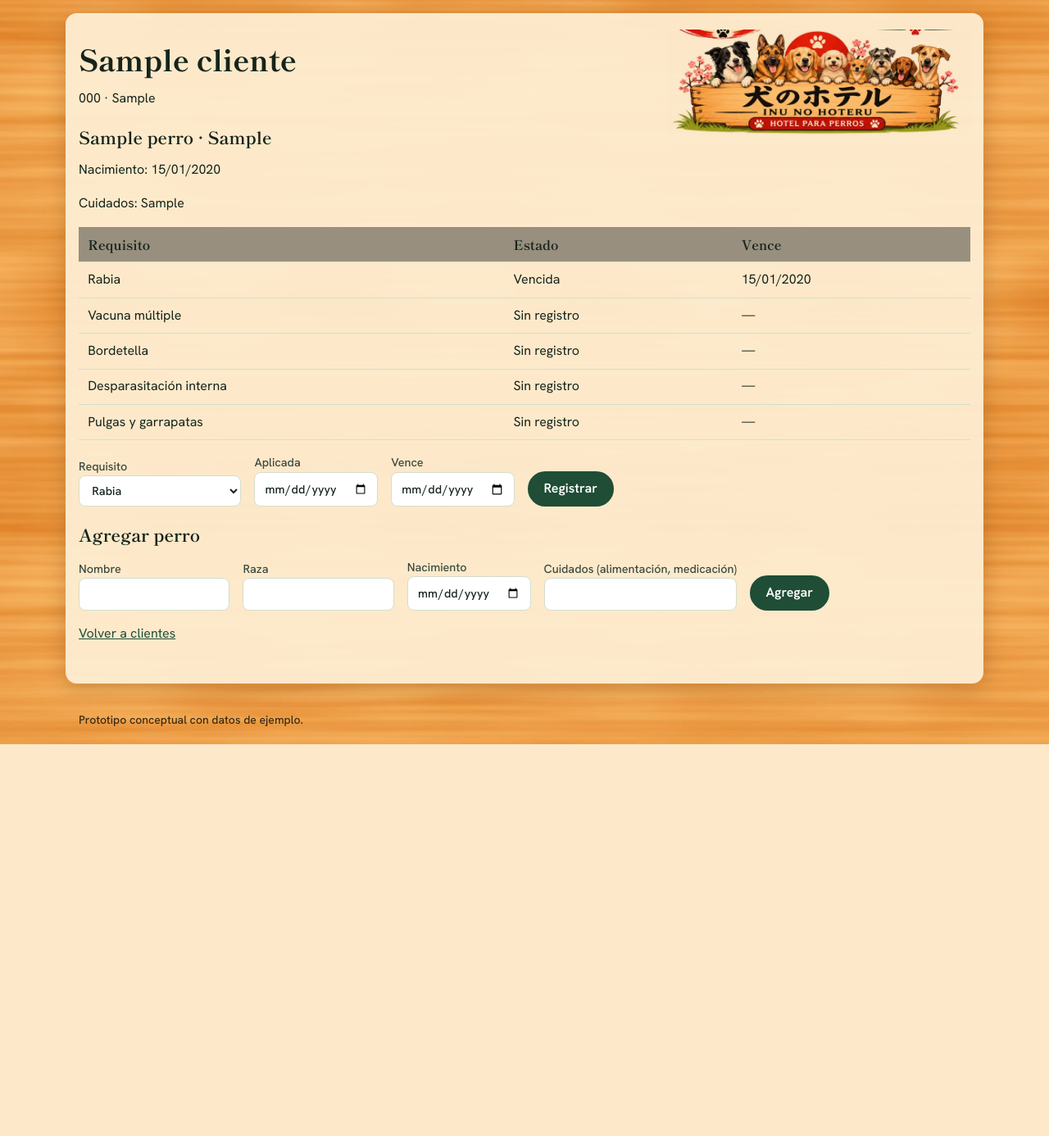
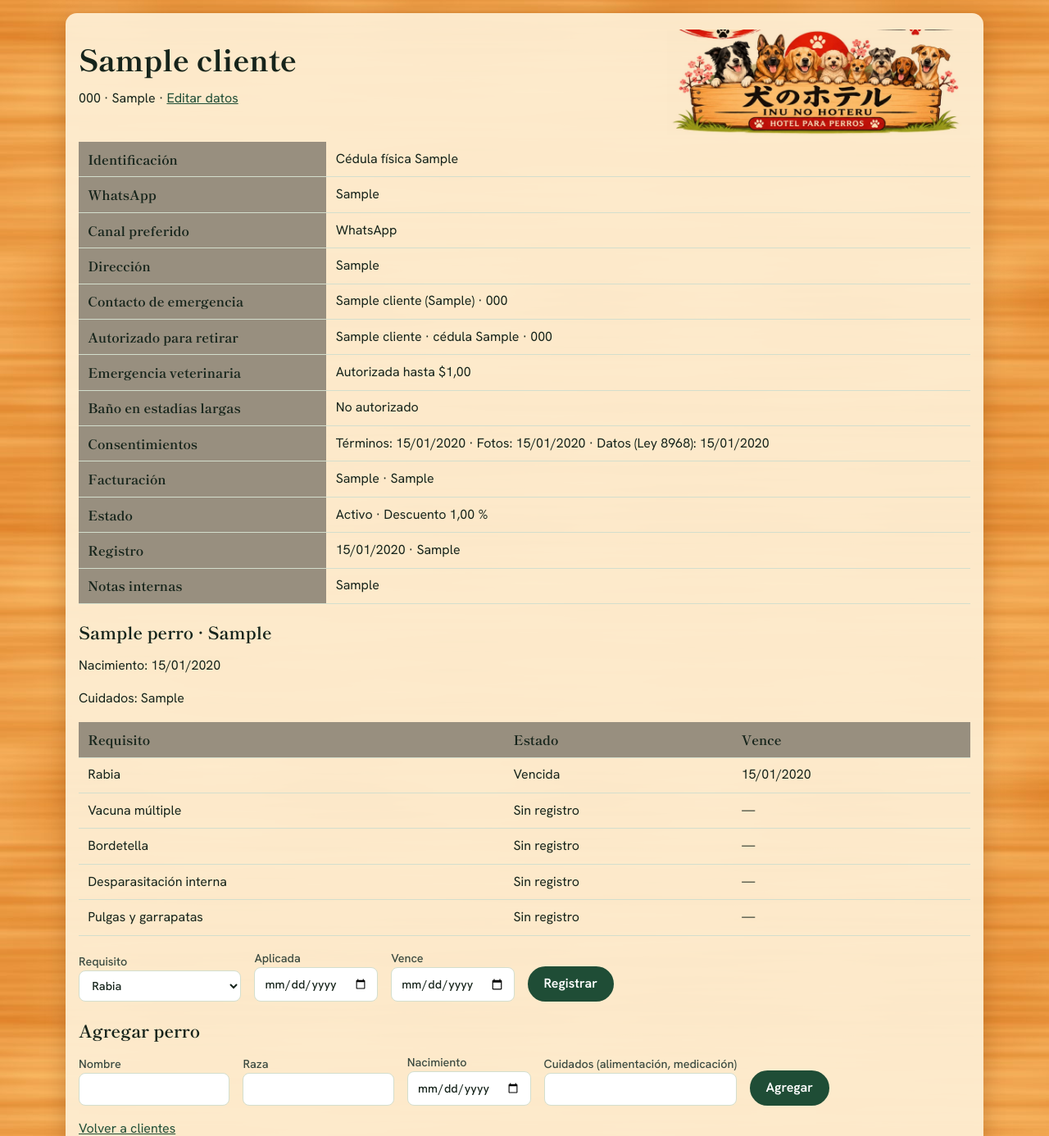
Before and after one commit to Rams1979/ProyectoFinal, a Django app: page /clientes/1/ in a window 1280 px wide. Shown: the part 144-1530 px from the top of the page at 82% size. Before the commit the page ends 1052 px from the top, so only its background shows below. Run offline with Django 5.2, Linux system fonts and the light colour scheme; a user stored in the database is signed in; data comes from the database, SQL or seed files in the repository; tables that the repository leaves empty hold one stand-in row (values such as "Sample post").

Commit message:
Maestro de clientes con los campos del CU-02, alta y edición completas
Co-Authored-By: Claude Sonnet 5.5 <noreply@anthropic.com>
Claude-Session: https://claude.ai/code/session_01H4VduQXZ5Z2oXwXXKB9S3a

```diff
--- a/config/urls.py
+++ b/config/urls.py
@@ -30,6 +30,7 @@ urlpatterns = [
     path("clientes/", views.clientes, name="clientes"),
     path("clientes/nuevo/", views.cliente_nuevo, name="cliente_nuevo"),
     path("clientes/<int:cliente_id>/", views.cliente, name="cliente"),
+    path("clientes/<int:cliente_id>/editar/", views.cliente_editar, name="cliente_editar"),
     path("reserva/<int:reserva_id>/cancelar/", views.cancelar, name="cancelar"),
     path("reserva/<int:reserva_id>/editar/", views.editar_reserva, name="editar_reserva"),
     path("cuidado/", views.cuidado, name="cuidado"),
--- a/hotel/models.py
+++ b/hotel/models.py
@@ -35,10 +35,39 @@ class BloqueoHabitacion(models.Model):
 
 
 class Cliente(models.Model):
+    """Maestro de clientes según el CU-02 del documento del caso de uso."""
+
+    TIPOS_ID = [("fisica", "Cédula física"), ("juridica", "Cédula jurídica"), ("dimex", "DIMEX"), ("pasaporte", "Pasaporte")]
+    ESTADOS = [("activo", "Activo"), ("inactivo", "Inactivo"), ("bloqueado", "Bloqueado")]
+    CANALES = [("whatsapp", "WhatsApp"), ("correo", "Correo electrónico"), ("ambos", "Ambos")]
+
     nombre = models.CharField(max_length=120)
+    tipo_identificacion = models.CharField(max_length=10, choices=TIPOS_ID, blank=True)
+    identificacion = models.CharField(max_length=30, blank=True)
+    correo = models.EmailField(blank=True)
     telefono = models.CharField(max_length=30, unique=True)
-    correo = models.EmailField(blank=True)
-    creado = models.DateTimeField(auto_now_add=True)
+    whatsapp = models.CharField("WhatsApp", max_length=30, blank=True)
+    canal_preferido = models.CharField(max_length=10, choices=CANALES, default="ambos")
+    direccion = models.CharField(max_length=250, blank=True)
+    emergencia_nombre = models.CharField(max_length=120, blank=True)
+    emergencia_parentesco = models.CharField(max_length=60, blank=True)
+    emergencia_telefono = models.CharField(max_length=30, blank=True)
+    retira_nombre = models.CharField("Persona autorizada para retirar", max_length=120, blank=True)
+    retira_cedula = models.CharField(max_length=30, blank=True)
+    retira_telefono = models.CharField(max_length=30, blank=True)
+    vet_autoriza = models.BooleanField("Autoriza atención veterinaria de emergencia", default=False)
+    vet_monto_max = models.DecimalField(max_digits=10, decimal_places=2, null=True, blank=True)
+    acepta_terminos_en = models.DateField(null=True, blank=True)
+    acepta_fotos_en = models.DateField(null=True, blank=True)
+    acepta_datos_en = models.DateField(null=True, blank=True)  # tratamiento de datos, Ley 8968
+    fact_razon_social = models.CharField(max_length=150, blank=True)
+    fact_cedula_juridica = models.CharField(max_length=30, blank=True)
+    estado = models.CharField(max_length=10, choices=ESTADOS, default="activo")
+    notas_internas = models.TextField(blank=True)
+    como_nos_conocio = models.CharField(max_length=100, blank=True)
+    bano_estadias_largas = models.BooleanField("Autoriza baño en estadías de más de 7 días", default=False)
+    descuento_pct = models.DecimalField("Descuento (%)", max_digits=5, decimal_places=2, default=0)  # solo lo aprueba el administrador
+    creado = models.DateTimeField(auto_now_add=True)  # fecha de registro
 
     class Meta:
         ordering = ["nombre"]
--- a/hotel/templates/hotel/cliente.html
+++ b/hotel/templates/hotel/cliente.html
@@ -1,7 +1,23 @@
 {% extends "hotel/base.html" %}
 {% block contenido %}
   <h2>{{ c.nombre }}</h2>
-  <p>{{ c.telefono }}{% if c.correo %} · {{ c.correo }}{% endif %}</p>
+  {% if c.estado == "bloqueado" %}<p class="aviso"><strong>Cliente bloqueado.</strong> {{ c.notas_internas }}</p>{% endif %}
+  <p>{{ c.telefono }}{% if c.correo %} · {{ c.correo }}{% endif %} · <a href="{% url 'cliente_editar' c.pk %}">Editar datos</a></p>
+  <table>
+    {% if c.identificacion %}<tr><th>Identificación</th><td>{{ c.get_tipo_identificacion_display }} {{ c.identificacion }}</td></tr>{% endif %}
+    {% if c.whatsapp %}<tr><th>WhatsApp</th><td>{{ c.whatsapp }}</td></tr>{% endif %}
+    <tr><th>Canal preferido</th><td>{{ c.get_canal_preferido_display }}</td></tr>
+    {% if c.direccion %}<tr><th>Dirección</th><td>{{ c.direccion }}</td></tr>{% endif %}
+    {% if c.emergencia_nombre %}<tr><th>Contacto de emergencia</th><td>{{ c.emergencia_nombre }}{% if c.emergencia_parentesco %} ({{ c.emergencia_parentesco }}){% endif %} · {{ c.emergencia_telefono }}</td></tr>{% endif %}
+    {% if c.retira_nombre %}<tr><th>Autorizado para retirar</th><td>{{ c.retira_nombre }} · cédula {{ c.retira_cedula }} · {{ c.retira_telefono }}</td></tr>{% endif %}
+    <tr><th>Emergencia veterinaria</th><td>{% if c.vet_autoriza %}Autorizada{% if c.vet_monto_max %} hasta ${{ c.vet_monto_max }}{% endif %}{% else %}No autorizada{% endif %}</td></tr>
+    <tr><th>Baño en estadías largas</th><td>{% if c.bano_estadias_largas %}Autorizado{% else %}No autorizado{% endif %}</td></tr>
+    <tr><th>Consentimientos</th><td>Términos: {{ c.acepta_terminos_en|date:"d/m/Y"|default:"pendiente" }} · Fotos: {{ c.acepta_fotos_en|date:"d/m/Y"|default:"pendiente" }} · Datos (Ley 8968): {{ c.acepta_datos_en|date:"d/m/Y"|default:"pendiente" }}</td></tr>
+    {% if c.fact_razon_social %}<tr><th>Facturación</th><td>{{ c.fact_razon_social }} · {{ c.fact_cedula_juridica }}</td></tr>{% endif %}
+    <tr><th>Estado</th><td>{{ c.get_estado_display }}{% if c.descuento_pct %} · Descuento {{ c.descuento_pct }} %{% endif %}</td></tr>
+    <tr><th>Registro</th><td>{{ c.creado|date:"d/m/Y" }}{% if c.como_nos_conocio %} · {{ c.como_nos_conocio }}{% endif %}</td></tr>
+    {% if c.notas_internas and c.estado != "bloqueado" %}<tr><th>Notas internas</th><td>{{ c.notas_internas }}</td></tr>{% endif %}
+  </table>
   {% if error %}<p class="error">{{ error }}</p>{% endif %}
 
   {% for item in perros %}
--- a/hotel/views.py
+++ b/hotel/views.py
@@ -8,6 +8,7 @@ from django.contrib.auth.models import Group, User
 from django.contrib.auth.password_validation import validate_password
 from django.conf import settings
 from django.core.exceptions import PermissionDenied, ValidationError
+from django.core.validators import validate_email
 from django.db import transaction
 from django.db.models import Q, Sum
 from django.http import HttpResponse, JsonResponse
@@ -312,20 +313,84 @@ def clientes(request):
     return render(request, "hotel/clientes.html", {"clientes": lista, "q": q})
 
 
+CAMPOS_TEXTO = {  # campo del modelo: largo máximo
+    "nombre": 120, "identificacion": 30, "correo": 254, "telefono": 30, "whatsapp": 30, "direccion": 250,
+    "emergencia_nombre": 120, "emergencia_parentesco": 60, "emergencia_telefono": 30,
+    "retira_nombre": 120, "retira_cedula": 30, "retira_telefono": 30,
+    "fact_razon_social": 150, "fact_cedula_juridica": 30, "notas_internas": 1000, "como_nos_conocio": 100,
+}
+CAMPOS_FECHA = ["acepta_terminos_en", "acepta_fotos_en", "acepta_datos_en"]
+
+
+def _leer_cliente(datos, actual=None):
+    """Valida el formulario del maestro de clientes. Devuelve (valores, error). El descuento solo lo cambia el administrador."""
+    v = {k: datos.get(k, "").strip()[:n] for k, n in CAMPOS_TEXTO.items()}
+    if not v["nombre"] or not v["telefono"]:
+        return v, "Nombre y teléfono son obligatorios."
+    if v["correo"]:
+        try:
+            validate_email(v["correo"])
+        except ValidationError:
+            return v, "El correo no es válido."
+    for campo, opciones in (("tipo_identificacion", Cliente.TIPOS_ID), ("estado", Cliente.ESTADOS), ("canal_preferido", Cliente.CANALES)):
+        v[campo] = datos.get(campo, getattr(actual or Cliente(), campo))  # si no viene, se conserva o toma el valor por defecto
+        if v[campo] not in dict(opciones) and not (campo == "tipo_identificacion" and v[campo] == ""):
+            return v, "Elija una opción válida en los campos de lista."
+    for campo in CAMPOS_FECHA:
+        v[campo] = _fecha(datos.get(campo, ""))
+        if datos.get(campo, "").strip() and not v[campo]:
+            return v, "Hay una fecha de aceptación inválida."
+    v["vet_autoriza"] = datos.get("vet_autoriza") == "1"
+    v["bano_estadias_largas"] = datos.get("bano_estadias_largas") == "1"
+    monto, ok = _decimal(datos.get("vet_monto_max"), permitir_vacio=True)
+    if not ok:
+        return v, "El monto máximo de emergencia veterinaria no es válido."
+    v["vet_monto_max"] = monto
+    if actual is not None:  # el descuento solo cambia si lo envía el administrador
+        v["descuento_pct"] = actual.descuento_pct
+    return v, None
+
+
+def _guardar_descuento(request, v):
+    """Aplica el descuento enviado solo si quien guarda es administrador. Devuelve un error o None."""
+    if not es_administrador(request.user) or "descuento_pct" not in request.POST:
+        return None
+    d, ok = _decimal(request.POST.get("descuento_pct"), permitir_vacio=True)
+    if not ok or (d or 0) > 100:
+        return "El descuento debe estar entre 0 y 100."
+    v["descuento_pct"] = d or Decimal("0")
+    return None
+
+
+def _form_cliente(request, c=None):
+    error, datos = None, request.POST if request.method == "POST" else {}
+    if request.method == "POST":
+        v, error = _leer_cliente(request.POST, actual=c)
+        if not error:
+            error = _guardar_descuento(request, v)
+        if not error and Cliente.objects.filter(telefono=v["telefono"]).exclude(pk=c.pk if c else None).exists():
+            error = "Ya existe un cliente con ese teléfono."
+        if not error:
+            if c is None:
+                c = Cliente(**{k: x for k, x in v.items() if k != "descuento_pct" or es_administrador(request.user)})
+            else:
+                for k, x in v.items():
+                    setattr(c, k, x)
+            c.save()
+            return redirect("cliente", cliente_id=c.pk)
+    contexto = {"error": error, "datos": datos, "c": c, "f": c or Cliente(), "tipos_id": Cliente.TIPOS_ID, "estados": Cliente.ESTADOS,
+                "canales": Cliente.CANALES, "es_admin": es_administrador(request.user)}
+    return render(request, "hotel/cliente_form.html", contexto, status=400 if error else 200)
+
+
 @con_area("clientes")
 def cliente_nuevo(request):
-    error, datos = None, request.POST
-    if request.method == "POST":
-        nombre, telefono = datos.get("nombre", "").strip(), datos.get("telefono", "").strip()
-        if not nombre or not telefono:
-            error = "Nombre y teléfono son obligatorios."
-        elif Cliente.objects.filter(telefono=telefono).exists():
-            error = "Ya existe un cliente con ese teléfono."
-        else:
-            c = Cliente.objects.create(nombre=nombre, telefono=telefono, correo=datos.get("correo", "").strip())
-            return redirect("cliente", cliente_id=c.pk)
-    return render(request, "hotel/cliente_nuevo.html", {"error": error, "datos": datos if request.method == "POST" else {}},
-                  status=400 if error else 200)
+    return _form_cliente(request)
+
+
+@con_area("clientes")
+def cliente_editar(request, cliente_id):
+    return _form_cliente(request, get_object_or_404(Cliente, pk=cliente_id))
 
 
 @con_area("clientes")
```
Also changed, not shown: HALLAZGOS.md (+2 -0 lines), hotel/templates/hotel/cliente_form.html (added, +58 -0 lines), hotel/templates/hotel/cliente_nuevo.html (deleted, +0 -13 lines), hotel/tests.py (+72 -1 lines), README.md, hotel/migrations/0016_maestro_clientes.py (added).
